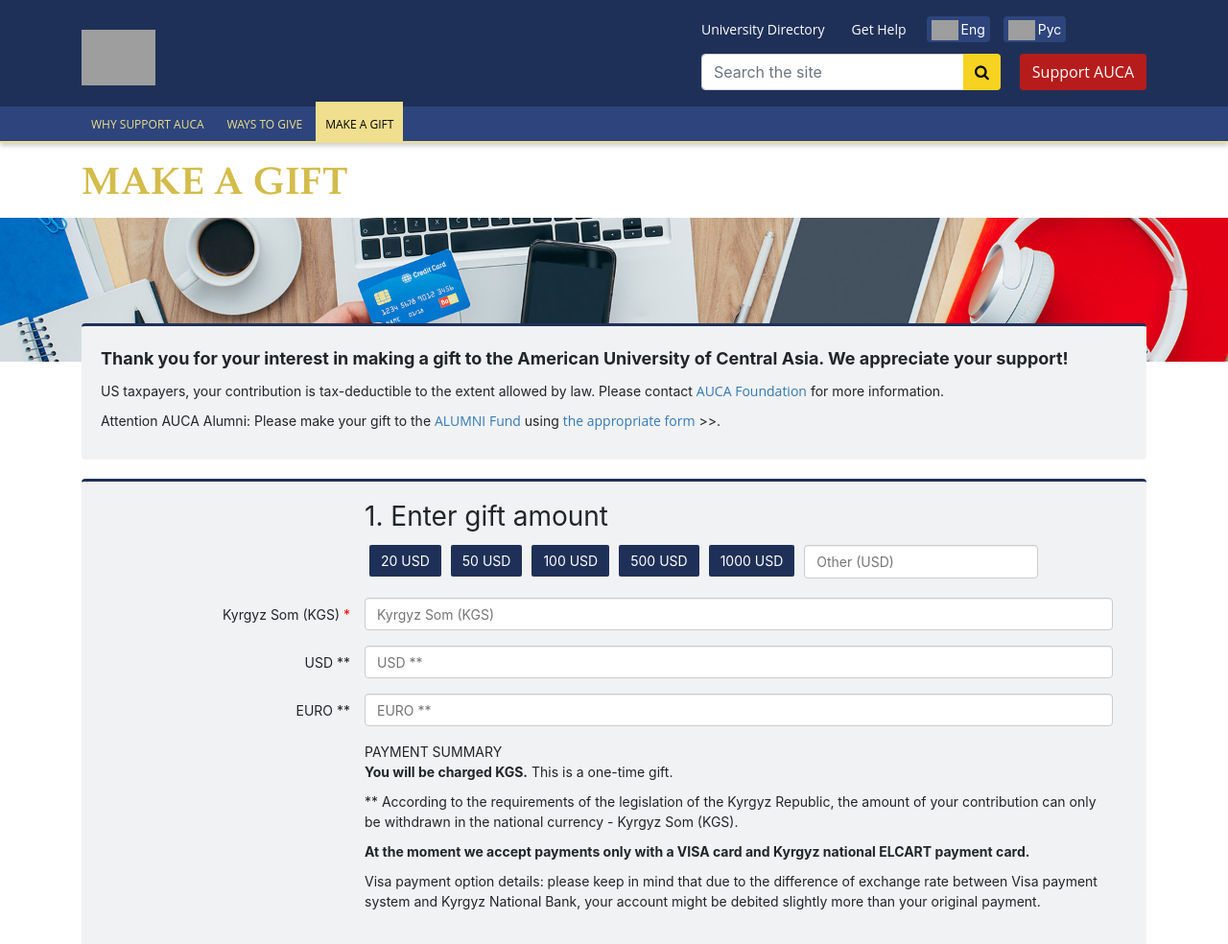
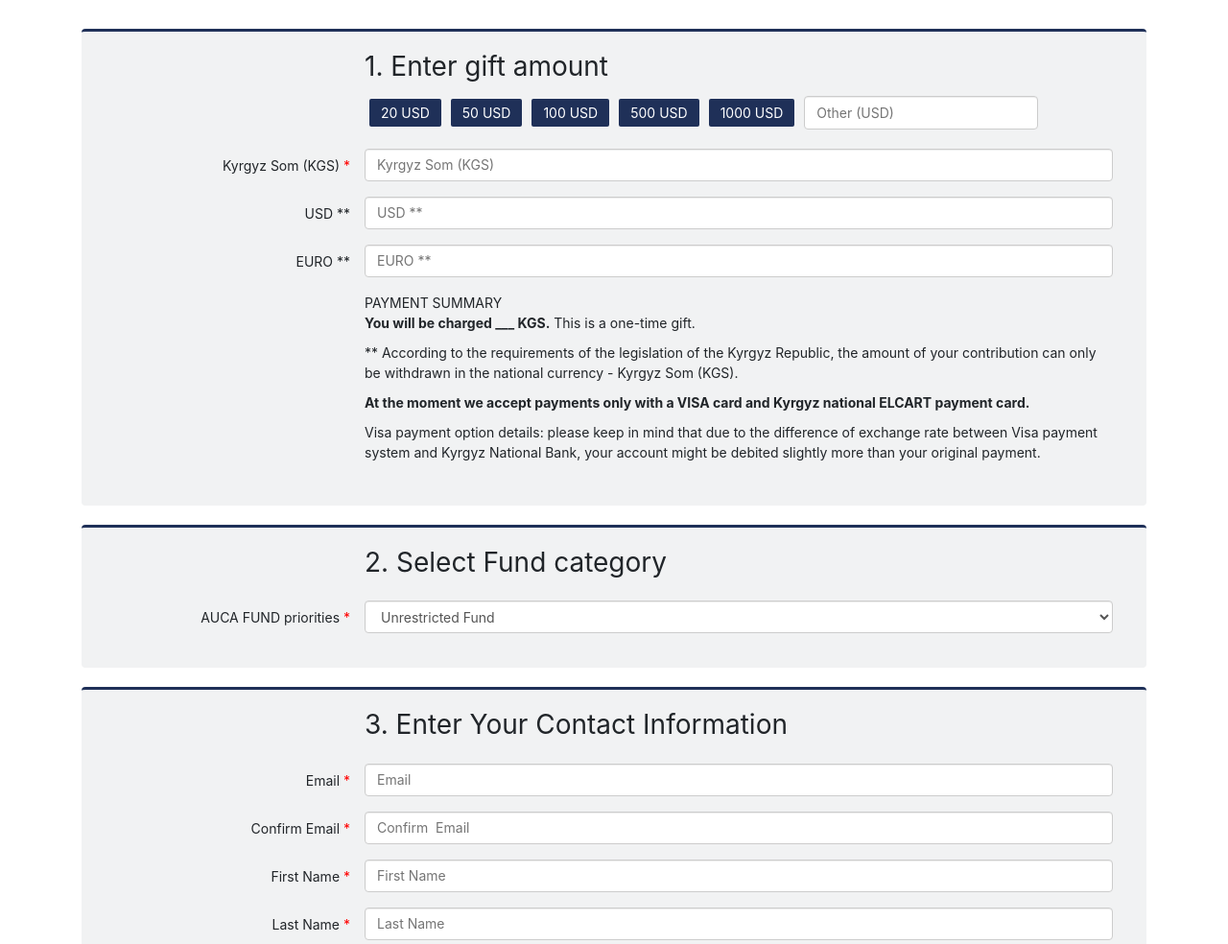
Before and after one commit to altynai2002/auca_site, a plain HTML site: page index.html in a window 1280 px wide. Shown: the top 984 px of the page at 96% size. Drawn offline with nearby package versions, Linux system fonts and the light colour scheme; grey boxes are pictures that could not be loaded.

Commit message:
added script

```diff
--- a/index.html
+++ b/index.html
@@ -9,10 +9,10 @@
     <link rel='stylesheet' href='https://cdnjs.cloudflare.com/ajax/libs/twitter-bootstrap/4.1.3/css/bootstrap.min.css'>
   <!-- Font Awesome CSS -->
     <link rel='stylesheet' href='https://cdnjs.cloudflare.com/ajax/libs/font-awesome/4.7.0/css/font-awesome.min.css'>
-    <title>Auca</title>
+    <title>Make a gift</title>
 </head>
 <body>
-    <header>
+    <!-- <header>
         <div class="top-header">
             <div class="container header-cont" style="padding-bottom: 17px;">
                 <div class="logo-box">
@@ -64,10 +64,11 @@
             <h1 class="title-h1">MAKE A GIFT</h1>
         </div>
         <div class="fullpageslider" style="background-image: url('./img/slide2.jpg'); height: 150px; padding: 0;">&nbsp;</div>
-    </div>
+    </div> -->
+    <form style="margin-top: 5em;">
     <div class="container">
         <div class="form-container">
-            <div class="form-desc form">
+            <!-- <div class="form-desc form">
                 <p style="font-size: 18px;"><strong>
                     Thank you for your interest in making a
                     gift to the American University of Central Asia. We appreciate your support!
@@ -80,7 +81,7 @@
                 <p style="font-size: 14px;">Attention AUCA Alumni: Please make your gift to the
                     <a href="#" id="link">ALUMNI Fund</a> using <a href="#" id="link">the appropriate form</a> >>.
                 </p>
-            </div>
+            </div> -->
                 <div class="form-amount form">
                     <div class="form-box">
                         <div class=""></div>
@@ -92,22 +93,22 @@
                     <div class="amount-btn-box">
                         <div class=""></div>
                         <div class="amount-btn">
-                        <button>20 USD</button>
+                            <span onclick="updateInput(20)">20 USD</span>
                         </div>
                         <div class="amount-btn">
-                        <button>50 USD</button>
+                            <span onclick="updateInput(50)">50 USD</span>
                         </div>
                         <div class="amount-btn">
-                        <button>100 USD</button>
+                            <span onclick="updateInput(100)">100 USD</span>
                         </div>
                         <div class="amount-btn">
-                        <button>500 USD</button>
+                            <span onclick="updateInput(500)">500 USD</span>
                         </div>
                         <div class="amount-btn">
-                        <button>1000 USD</button>
+                            <span onclick="updateInput(1000)">1000 USD</span>
                         </div>
                         <div class="amount-btn">
-                        <input type="text" class="amount-input" placeholder="Other (USD)" id="otherusd">
+                            <input type="number" class="amount-input" placeholder="Other (USD)" id="otherusd" oninput="updateInput(this.value)">
                         </div>
                     </div>
                     </div>
@@ -116,26 +117,26 @@
                         <div class="amount-title">
                         Kyrgyz Som (KGS) <span style="color: red;">*</span>
                         </div>
-                    <input type="text" class="count-input" id="amountsom" placeholder="Kyrgyz Som (KGS)">
+                        <input type="number" class="count-input" id="amountsom" placeholder="Kyrgyz Som (KGS)" required>
                     </div>
                     <div class="amount-som form-box">
                         <div class="amount-title">
                             USD **
                         </div>
-                    <input type="text" class="count-input" id="amountusd" placeholder="USD **">
+                        <input type="number" class="count-input" id="amountusd" placeholder="USD **">
                     </div>
                     <div class="amount-som form-box">
                         <div class="amount-title">
                             EURO **
                         </div>
-                    <input type="text" class="count-input" id="amounteuro" placeholder="EURO **">
+                        <input type="number" class="count-input" id="amounteuro" placeholder="EURO **">
                     </div>
                     <div class="form-box">
                         <div class=""></div>
                         <div class="amount-summary">
                             <div class="amount-summary">
                                 <p>
-                                PAYMENT SUMMARY <br> <strong>You will be charged  KGS.</strong> This is a one-time gift.
+                                    PAYMENT SUMMARY <br> <strong>You will be charged <span id="total">___</span> KGS.</strong> This is a one-time gift.
                                 </p>
                             </div>
                             <div class="amount-summary">
@@ -199,25 +200,25 @@
                         <div class="amount-title">
                         Email <span style="color: red;">*</span>
                         </div>
-                    <input type="email" class="form-input" id="email" placeholder="Email">
+                        <input type="email" class="form-input" id="email" placeholder="Email" required>
                     </div>
                     <div class="contact-fill  form-box">
                         <div class="amount-title">
                         Confirm  Email <span style="color: red;">*</span>
                         </div>
-                    <input type="email" class="form-input" id="emailconfirm" placeholder="Confirm  Email">
+                        <input type="email" class="form-input" id="emailconfirm" placeholder="Confirm  Email" required>
                     </div>
                     <div class="contact-fill  form-box">
                         <div class="amount-title">
                         First Name <span style="color: red;">*</span>
                         </div>
-                    <input type="text" class="form-input" id="firstname" placeholder="First Name">
+                        <input type="text" class="form-input" id="firstname" placeholder="First Name" required>
                     </div>
                     <div class="contact-fill  form-box">
                         <div class="amount-title">
                         Last Name <span style="color: red;">*</span>
                         </div>
-                    <input type="text" class="form-input" id="lastname" placeholder="Last Name">
+                        <input type="text" class="form-input" id="lastname" placeholder="Last Name" required>
                     </div>
                     <div class="connection  form-box">
                         <div class="amount-title">
@@ -516,7 +517,7 @@
                         Public Offer <span style="color: red;">*</span>
                         </div>
                         <div class="check">
-                        <input type="checkbox" value="yes">
+                            <input type="checkbox" value="yes" required>
                             <strong>I have read and agree with the <a href="#">Public Offer</a></strong>
                         </div>
                     </div>
@@ -538,7 +539,8 @@
                 </div>
             </div>
         </div>
-    <div class="footer">
+    </form>
+    <!-- <div class="footer">
         <div class="container div-footer">
             <div class="assosiation">
                 <p><strong>Alumni Association</strong></p>
@@ -619,6 +621,27 @@
                 </ul>
             </div>
         </div>
-    </footer>
+    </footer> -->
+
+    <script>
+
+
+        function updateInput(amount) {
+            const usdToKgs = 89;
+            const usdToEuro = 0.93;
+            const enteredAmount = parseFloat(amount);
+
+            if (!isNaN(enteredAmount)) {
+                const kgsAmount = enteredAmount * usdToKgs;
+                const euroAmount = enteredAmount * usdToEuro;
+
+                document.getElementById('amountusd').value = enteredAmount.toFixed(2);
+                document.getElementById('amountsom').value = kgsAmount.toFixed(2);
+                document.getElementById('amounteuro').value = euroAmount.toFixed(0);
+                document.getElementById('total').textContent = kgsAmount.toFixed(0);
+            }
+        }
+    </script>
+
 </body>
 </html>
--- a/style.css
+++ b/style.css
@@ -182,8 +182,7 @@
     margin-bottom: 60px;
 }
 
-.form-amount {
-}
+
 
 .form-title > h3 {
     font-weight: 400;
@@ -197,6 +196,7 @@
 
 .amount-btn-box {
     display: flex;
+    align-items: center;
 }
 
 .amount-btn {
@@ -204,13 +204,23 @@
     padding: 5px;
 }
 
-.amount-btn > button {
+.amount-btn > span {
     background-color: #1f3058;
     color: #fff;
     border-radius: 2px;
     border: 0;
     padding: 6px 12px;
     border-color: #1f3058;
+    cursor: pointer;
+    transition: all .1s ease-in;
+}
+
+.amount-btn > span:hover {
+    background-color: #2b4789;
+}
+
+.amount-btn > span:focus {
+    background-color: #2b4789 !important;
 }
 
 .amount-input {
```
Lines whose indentation alone changed are shown as unchanged.
